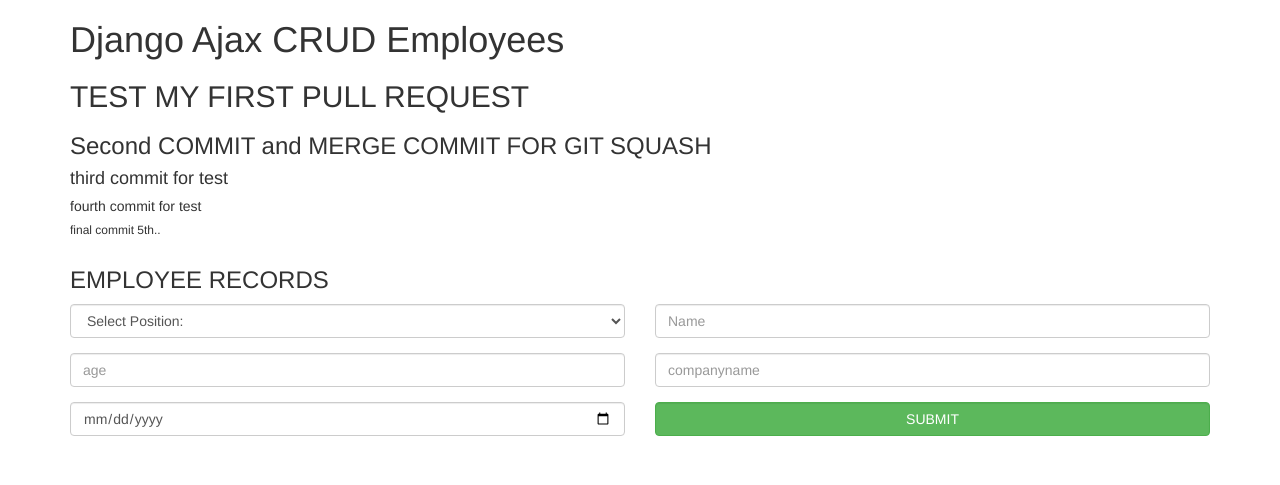
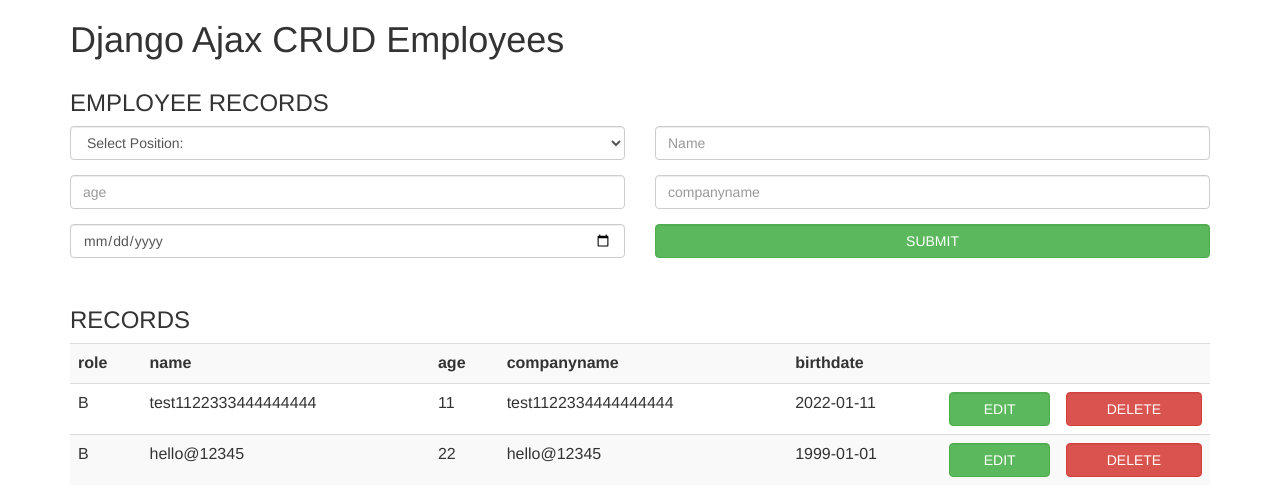
Before and after one commit to AcqDev13/manage-employees-project, a Django app: page /crud/ in a window 1280 px wide. Shown: the top 485 px of the page. Run offline with Django 3.2, Linux system fonts and the light colour scheme; data comes from the database, SQL or seed files in the repository; some libraries are stand-ins or nearby versions.

Commit message:
Revert "TEST MY FIRST PULL REQUEST (#1)"
This reverts commit 623a853d48a7260c090fbf43ac8ea89f8c41527f.

```diff
--- a/templates/crud_ajax/crud.html
+++ b/templates/crud_ajax/crud.html
@@ -6,12 +6,6 @@
 {% block content %}
 <div class="container">
     <h1>Django Ajax CRUD Employees</h1>
-    <h2>TEST MY FIRST PULL REQUEST </h2>
-    <h3>Second COMMIT and MERGE COMMIT FOR GIT SQUASH</h3>
-    <h4>third commit for test</h4>
-    <h5>fourth commit for test</h5>
-    <h6>final commit 5th..</h6>
-
     <div class="row">
       <div class="col-md-12 ">
             {% include 'includes/employee_data_form.html' %}
```
